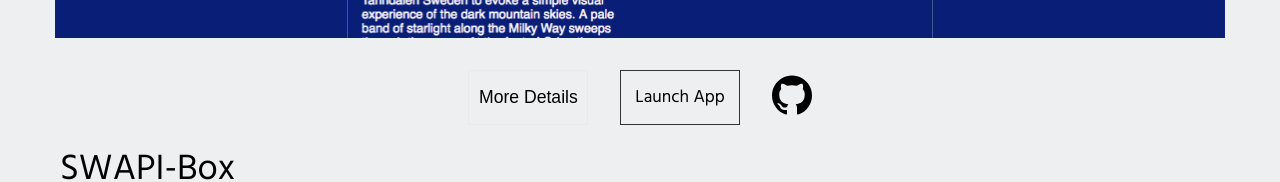
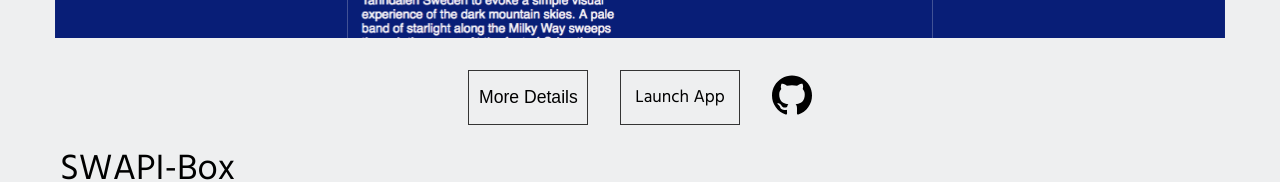
Before and after one commit to kmiller9393/portfolio, a React (Create React App) app: page /portfolio/projects in a window 1280 px wide. Shown: the part 735-917 px from the top of the page. Built offline with nearby package versions, Linux system fonts and the light colour scheme.

Commit message:
Add border to More Details button

```diff
--- a/src/components/Projects/Projects.css
+++ b/src/components/Projects/Projects.css
@@ -96,7 +96,7 @@
 .details-button {
   align-self: center;
   background-color: #EEEFF0;
-  border: 1.4px #ece8e8 solid;
+  border: 1.4px #343434 solid;
   font-size: 1.1rem;
   height: 55px;
   margin: 1rem 1rem 0 0;
@@ -106,6 +106,7 @@
 .details-button:hover {
   background-color: #343434;
   color: #EEEFF0;
+  cursor: pointer;
   transform: translateY(-3px); }
 
 .active-button {
--- a/src/components/Projects/Projects.scss
+++ b/src/components/Projects/Projects.scss
@@ -112,7 +112,7 @@
   .details-button {
     align-self: center;
     background-color: #EEEFF0;
-    border: 1.4px #ece8e8 solid;
+    border: 1.4px #343434 solid;
     font-size: 1.1rem;
     height: 55px;
     margin: 1rem 1rem 0 0;
@@ -123,6 +123,7 @@
   .details-button:hover {
     background-color: #343434;
     color: #EEEFF0;
+    cursor: pointer;
     transform: translateY(-3px);
   }
 
```
